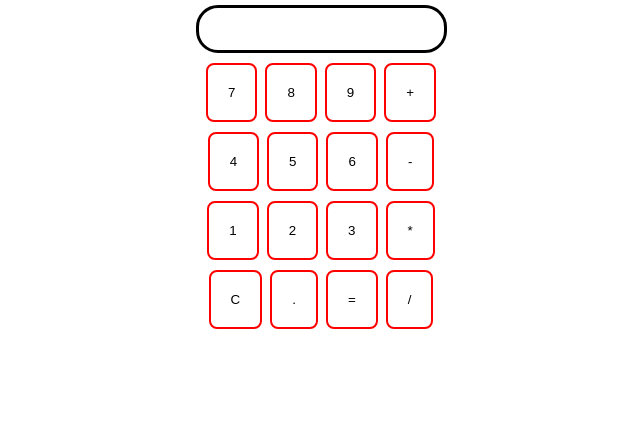
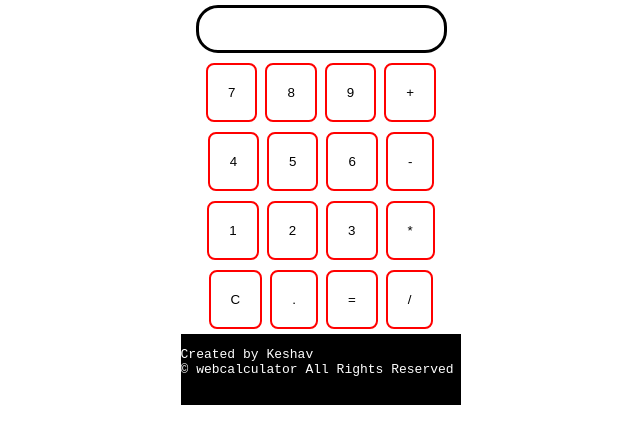
Before and after one commit to Keshav8888/WebCalculator, a plain HTML site: page index.html in a window 1280 px wide. Shown: the part 83-526 px from the top of the page, without its empty margins (327-967 px from the left). Drawn offline with nearby package versions, Linux system fonts and the light colour scheme.

Commit message:
HTML & CSS Update

```diff
--- a/index.html
+++ b/index.html
@@ -4,7 +4,7 @@
     <meta charset="UTF-8">
     <meta http-equiv="X-UA-Compatible" content="IE=edge">
     <meta name="viewport" content="width=device-width, initial-scale=1.0">
-    <title>Calculator</title>
+    <title>Web Calculator</title>
     <link rel="stylesheet" href="style.css" type="text/css"/>
 </head>
 
@@ -38,6 +38,13 @@
             <button class="button">=</button>
             <button class="button">/</button>
         </div>
+        <footer>
+            <div>
+                <pre>Created by Keshav
+&COPY; webcalculator All Rights Reserved
+                </pre>
+            </div>
+        </footer>
     </div>
     <script src="script.js"></script>
 </body>
--- a/style.css
+++ b/style.css
@@ -3,7 +3,6 @@ html,body{
     height: 100%;
     width: 100%;
 }
-
 .heading{
     text-align: center;
     font-family: 'Libre Baskerville', serif;
@@ -26,7 +25,7 @@ html,body{
 }
 
 .button:hover{
-    background-color: #d6d6d6;
+    background-color: #d3d1d1;
 }
 .row{
     margin: 5px 0;
@@ -38,3 +37,7 @@ html,body{
     border: 3px solid black;
     border-radius: 22px;
 }
+footer{
+    background-color: black;
+    color: white;
+}
```
